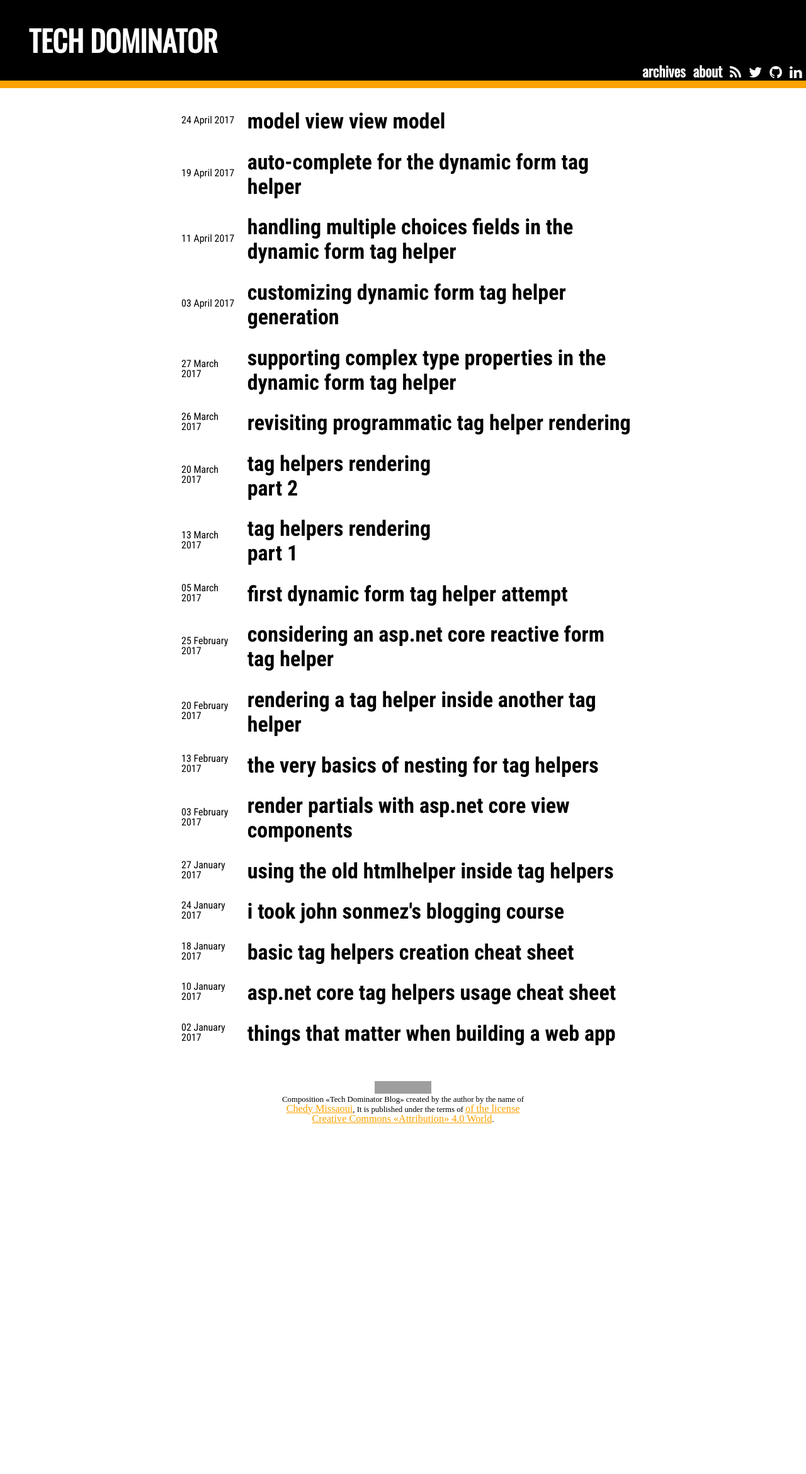
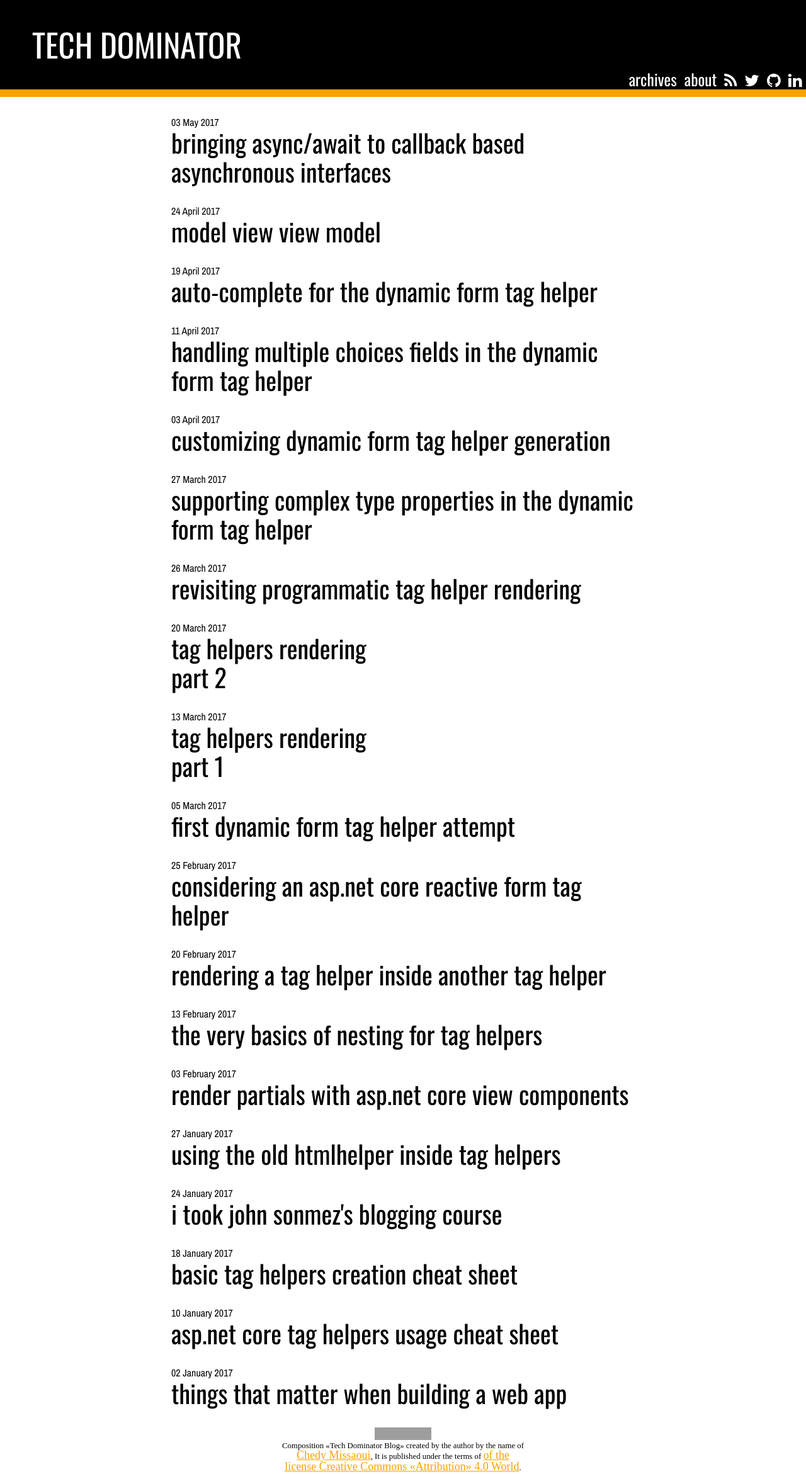
Before and after one commit to MissaouiChedy/MissaouiChedy.github.io, a Jekyll site: the page built from archives.html, in a window 1280 px wide. Shown: the whole page at 63% size. Built offline with Jekyll 4.4.1, drawn with Linux system fonts in a browser that asks for light colours; nearby versions of some CDN libraries; before the commit the page ends 1788 px from its top, so only the background shows below that; grey boxes are pictures that could not be loaded.

Commit message:
new post+styling

```diff
--- /dev/null
+++ b/_posts/2017-05-03-bringing-async-await-to-callback-based-asynchronous-interfaces.md
@@ -0,0 +1,80 @@
+---
+layout: post
+title: "bringing async/await to callback based asynchronous interfaces"
+date: 2017-05-03
+categories: article
+comments: true
+---
+
+During the last week, I have been prototyping around a new dating/chat mobile application concept. Since I own an Android device it seemed natural to perform the prototyping on Android.
+
+After playing around with some cross platform tools and the Android SDK itself, I decided to use [Xamarin](https://www.xamarin.com/) for the following reasons:
+- Xamarin is cross platform it supports [Android](https://www.android.com/), [iOS](https://www.apple.com/ios/ios-10/) and even [UWP](https://docs.microsoft.com/en-us/windows/uwp/layout/design-and-ui-intro)
+- Ability to use C# which is the language I am the most productive with
+- Ability to use the abstractions defined in the native SDK of the targeted platform, which brings a native look and feel to the application
+
+I am currently building an MVP version of the Android application and I encountered a lot of asynchronous APIs (such as [`LocationManager`](https://developer.android.com/guide/topics/location/strategies.html) and Facebook's [`GraphRequest`](https://developers.facebook.com/docs/reference/android/4.16.0/class/GraphRequest)) that uses a callback based interface.
+
+In this post we are going to see how to convert these callback based interfaces to `Task` based interfaces that we can use with `async/await`.
+
+Introducing `async/await` and the [Task Parallel Library](https://msdn.microsoft.com/en-us/library/dd460717(v=vs.110).aspx) is beyond the scope of this post, so if you are not familiar with these concepts you can take a look at these links first:
+- [Async and Await](http://blog.stephencleary.com/2012/02/async-and-await.html)
+- [Task-based Asynchronous Pattern (TAP)](https://msdn.microsoft.com/en-us/library/hh873175.aspx)
+- [Asynchronous Programming with Async and Await (C# and Visual Basic)](https://msdn.microsoft.com/library/hh191443(vs.110).aspx)
+- [Understanding C# async/await Compilation](https://weblogs.asp.net/dixin/understanding-c-sharp-async-await-1-compilation)
+
+
+## Callback based interfaces
+
+The Android SDK is written in the Java programming language. In Java, continuations to asynchronous methods that returns to the caller immediately are specified via callback command object.
+
+Consider the following hypothetical Java class that represent a data access object:
+
+<script src="https://gist.github.com/MissaouiChedy/4b0cce2a6f843df5a82101d4315b15dd.js"></script>
+The `getPersonAsync` method performs a database lookup for a specific user by their id, this method accepts an object that implements the `GetPersonCallback` interface which defines the `OnSuccess` method.
+
+When the result of the computation (`Person` object in the previous example) is available later in time, the `OnSuccess` method is called with the available `Person` object.
+
+This kind of interface can be used as follows:
+<script src="https://gist.github.com/MissaouiChedy/63c13fb4e9f678f6bcbeb788d11b5a9d.js"></script>
+
+The `getPersonAsync` method is called with the a provided `id` and an instance of an [anonymous class](https://docs.oracle.com/javase/tutorial/java/javaOO/anonymousclasses.html). The concept of anonymous classes allows to define and instantiate an object implementing an interface at the same time. This concept is usually not needed in C# since it provides support for [lambda expressions](https://msdn.microsoft.com/en-us/library/bb397687.aspx), [events](https://msdn.microsoft.com/en-us/library/aa645739(v=vs.71).aspx) and [delegate objects](https://msdn.microsoft.com/en-us/library/900fyy8e.aspx).
+
+This style of callback passing is not ideal especially in C# for two reasons:
+- We can't conveniently create anonymous object as in Java so we have to separately define a class implementing the callback interface
+
+- This style of callback passing breaks the flow of the program and we have to jump from callback to callback to follow the execution
+
+In C# we have support for the awaitable pattern and it would be nice if we could convert these async methods from accepting callbacks to returning `Task` objects.
+
+## from accepting callbacks to returning tasks
+
+The `System.Threading.Task` namespace, home of the task parallel library, contains the `TaskCompletionSource` class which is key to the `Task` returning transition.
+
+Consider the following C# class that wraps the previous `PersonDAO`:
+
+<script src="https://gist.github.com/MissaouiChedy/549942b4dcd58b9124deb1ee92771355.js"></script>
+
+In Xamarin, Java classes are usable in C# code through some mechanism involving the [JNI](https://www3.ntu.edu.sg/home/ehchua/programming/java/JavaNativeInterface.html)(Java interface for using native code) so in the previous example we just reference objects of the `PersonDAO` java class and call methods on available in them.
+
+The `PersonDAOWrapper` class defines the `GetPersonAsync` method that takes an `id` and returns a `Task<Person>`, this method starts by creating a `TaskCompletionSource<Person>` object which provides a legit `Task` property that can be returned to the caller. It also defines a `SetResult` method that allows to notify it that the result is available which will cause the returned task (via `Task` property) to contain the result.
+
+In the previous example we use the callback based method by passing a callback object that notifies the *task completion source* when the result is available via the `SetResult` method.
+
+As we previously pointed out, in C# we had to define a private class implementing the callback but thanks to the `async/await` constructs we don't need to specify the subsequent steps inside the callback objects. Consider the following snippet, this is how `GetPersonAsync` is used:
+
+<script src="https://gist.github.com/MissaouiChedy/901d606c04dc3e06eda4844eeee23f4c.js"></script>
+
+Notice here how we used the `await` keyword in order to wait in a non blocking fashion for the result to be available. The "Do something with the result part" sits just after the asynchronous call as if the call was synchronous, in this fashion the flow of the program can be followed without jumping from callback to callback.
+
+Since `SomeMethod` uses the await keyword it needs to be marked as `async`, usually `async` methods should return a `Task` or a `Task<T>` and [**returning void is discouraged**](http://stackoverflow.com/questions/12144077/async-await-when-to-return-a-task-vs-void).
+
+I used `void` in the example to show that it is possible to sometime use `void` as a return type for `async` methods. In Xamarin specifically with Android, we usually need to use `await` under an `Activity` life-cycle method such as `OnCreate` or `OnPause`. Since we cannot change the returning type of these methods ( which is usually `void`) when overriding them,  we just keep it as it is when making the life-cycle method `async`.
+
+## closing thoughts
+
+The possibility to use the Android SDK classes and APIs with C# is a huge productivity boost, from my standpoint.
+
+Being able to use Visual Studio, [Linq](https://msdn.microsoft.com/en-us/library/bb397906.aspx), [Extension Methods](https://msdn.microsoft.com/en-us/library/bb383977.aspx), async/await and all the nice C# features when developing cross platform mobile apps is very delightful.
+
+The only complaint that I have regarding Xamarin so far is that the build and deploy process starts to take noticeable time to complete when the projects grows in size.
--- a/archives.html
+++ b/archives.html
@@ -2,17 +2,16 @@
 layout: default
 ---
 <div class="archives" >
-<table>
+<div>
 {% for post in site.posts %}
-	<tr>
-		<td>
+	<div class="archive-entry">
+		<p>
 			<time datetime="{{ post.date | date_to_xmlschema }}">{{ post.date | date_to_long_string }} </time>
-		</td>
-		<td>
-			<a href="{{ post.url }}"><h3>{{ post.title }}</h3></a>
-		</td>
-	</tr>
-	<tr class="spacer"></tr>
+		<p>
+		<p>
+			<a href="{{ post.url }}">{{ post.title }}</a>
+		</p>
+	</div>
 {% endfor %}
-</table>
 </div>
+</div>
--- a/css/main.scss
+++ b/css/main.scss
@@ -2,12 +2,13 @@
 # This is the Front Matter block
 ---
 
-@import url('https://fonts.googleapis.com/css?family=Oswald|PT+Serif:400,400i,700|Inconsolata|Roboto+Condensed:400,700');
-$default-font-size: 16.2px;
-$default-font-family: "PT Serif", "Georgia", "Serif";
-$title-fonts: "Roboto Condensed", "Oswald", "Helvetica", "Sans Serif";
+@import url('https://fonts.googleapis.com/css?family=Archivo+Narrow|Alegreya:400,400i,700,700i|Oswald|Inconsolata');
+$default-font-size: 18px;
+$default-font-family: "Alegreya", "Georgia", "Serif";
+$title-fonts: "Oswald", "Helvetica", "Sans Serif";
 $header-font: "Oswald", "Helvetica", "Sans Serif";
 $code-font: "consolas", "Inconsolata", "monospace", "Sans Serif";
+$time-fonts: "Archivo Narrow", "Oswald", "Helvetica", "Sans Serif";
 $my-orange: #FAA200;
 $code-background-color: #ededed;
 @mixin on-mobile() {
@@ -24,7 +25,7 @@ $code-background-color: #ededed;
 	margin-bottom: -0.1em;
 	font-family: $title-fonts;
 	line-height: 1.15;
-	font-weight: 700;
+	font-weight: normal;
 	text-transform: lowercase;
 }
 h1 {
@@ -47,7 +48,8 @@ h4 {
 }
 
 time {
-	font-family: $title-fonts;
+	font-family: $time-fonts;
+	font-weight: normal;
 }
 
 a {
@@ -266,30 +268,23 @@ article.post
 
 div.archives
 {
-	text-align: center;
-	tr.spacer {
-		display:block;
-		width: 100%;
-		padding: 0.8em;
-		border-width: 0;
-	}
-		td {
-			vertical-align: middle;
-			padding : 0.1em;
-			padding-left: 1em;
 	text-align: left;
-		}
+
 	margin-top: 2em;
 	margin-bottom: 2em;
+	div.archive-entry {
+		margin-bottom: 2em;
 		a {
+			@extend %title;
 			color: black;
+			font-size: 2.5em;
+
+			padding: 0;
 			&:hover {
 				color: $my-orange;
 			}
 		}
-	h3 {
-		font-size: 2.1em;
-		padding: 0;
+
 	}
 }
 
```
Lines whose indentation alone changed are shown as unchanged.
